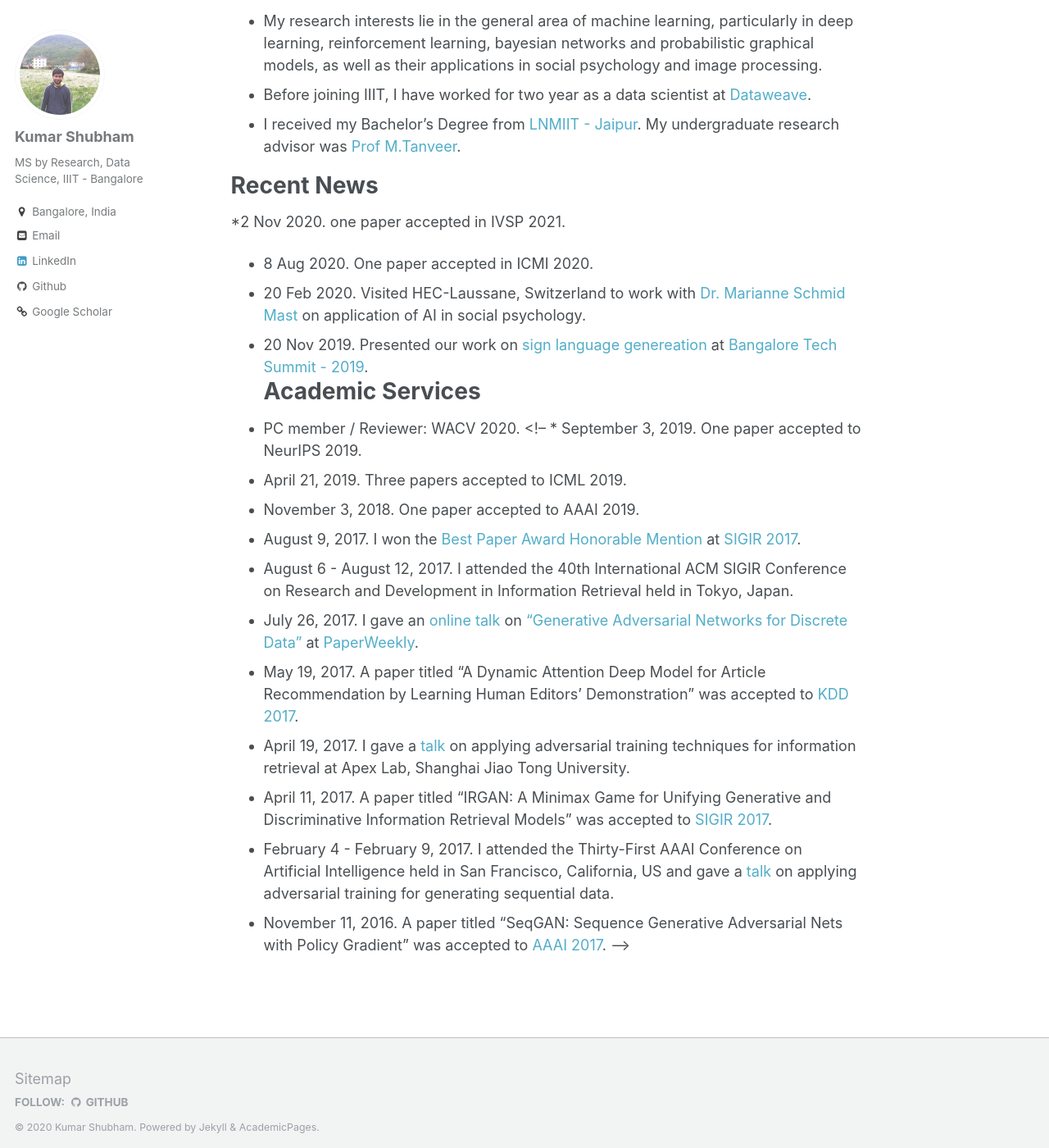
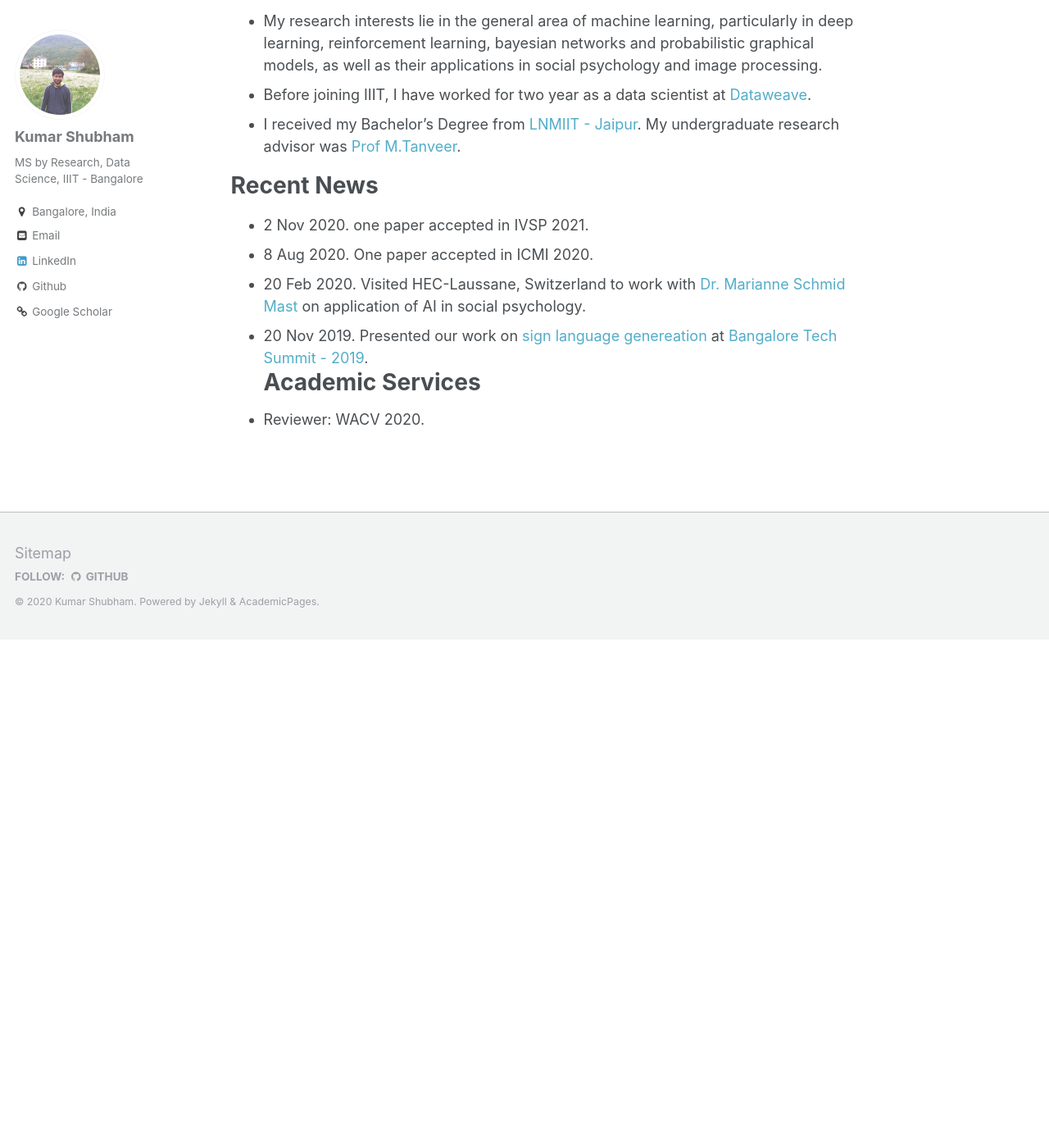
Before and after one commit to kyrs/kyrs.github.io, a Jekyll site: the page built from _pages/about.md, in a window 1280 px wide and 1400 px high, scrolled down 723 px. Shown: the whole window at 82% size. Built offline with Jekyll 4.4.1, drawn with Linux system fonts in a browser that asks for light colours; after the commit the page ends 1503 px from its top, so only the background shows below that.

Commit message:
changes solving recent bug

```diff
--- a/_pages/about.md
+++ b/_pages/about.md
@@ -20,20 +20,9 @@ redirect_from:
 * I received my Bachelor’s Degree from [LNMIIT - Jaipur](https://www.lnmiit.ac.in/). My undergraduate research advisor was [Prof M.Tanveer](http://www.iiti.ac.in/people/~mtanveer/).
 
 # Recent News
-*2 Nov 2020. one paper accepted in IVSP 2021.
+* 2 Nov 2020. one paper accepted in IVSP 2021.
 * 8 Aug 2020. One paper accepted in ICMI 2020.
 * 20 Feb 2020. Visited HEC-Laussane, Switzerland to work with [Dr. Marianne Schmid Mast](https://en.wikipedia.org/wiki/Marianne_Schmid_Mast) on application of AI in social psychology.
 * 20 Nov 2019. Presented our work on [sign language genereation](https://www.youtube.com/watch?v=WsC9oyjJFY8) at [Bangalore Tech Summit - 2019](https://www.bengalurutechsummit.com/).
 # Academic Services
-* PC member / Reviewer: WACV 2020.
-<!-- * September 3, 2019. One paper accepted to NeurIPS 2019.
-* April 21, 2019. Three papers accepted to ICML 2019.
-* November 3, 2018. One paper accepted to AAAI 2019.
-* August 9, 2017. I won the [Best Paper Award Honorable Mention](https://lantaoyu.github.io/files/sigir17-award.jpg) at [SIGIR 2017](http://sigir.org/sigir2017/program/awards/).
-* August 6 - August 12, 2017. I attended the 40th International ACM SIGIR Conference on Research and Development in Information Retrieval held in Tokyo, Japan.
-* July 26, 2017. I gave an [online talk](https://zhuanlan.zhihu.com/p/28151434) on ["Generative Adversarial Networks for Discrete Data"](http://lantaoyu.com/files/2017-07-26-gan-for-discrete-data.pdf) at [PaperWeekly](https://zhuanlan.zhihu.com/paperweekly).
-* May 19, 2017. A paper titled "A Dynamic Attention Deep Model for Article Recommendation by Learning Human Editors’ Demonstration" was accepted to [KDD 2017](http://www.kdd.org/kdd2017/).
-* April 19, 2017. I gave a [talk](http://lantaoyu.com/files/2017-04-19-gans-for-ir.pdf) on applying adversarial training techniques for information retrieval at Apex Lab, Shanghai Jiao Tong University.
-* April 11, 2017. A paper titled "IRGAN: A Minimax Game for Unifying Generative and Discriminative Information Retrieval Models" was accepted to [SIGIR 2017](http://sigir.org/sigir2017/).
-* February 4 - February 9, 2017. I attended the Thirty-First AAAI Conference on Artificial Intelligence held in San Francisco, California, US and gave a [talk](http://lantaoyu.com/files/2017-02-07-aaai-seqgan.pdf) on applying adversarial training for generating sequential data.
-* November 11, 2016. A paper titled "SeqGAN: Sequence Generative Adversarial Nets with Policy Gradient" was accepted to [AAAI 2017](http://www.aaai.org/Conferences/AAAI/aaai17.php). -->
+* Reviewer: WACV 2020.
```
Also changed, not shown: _pages/publications.md (+1 -2 lines).
